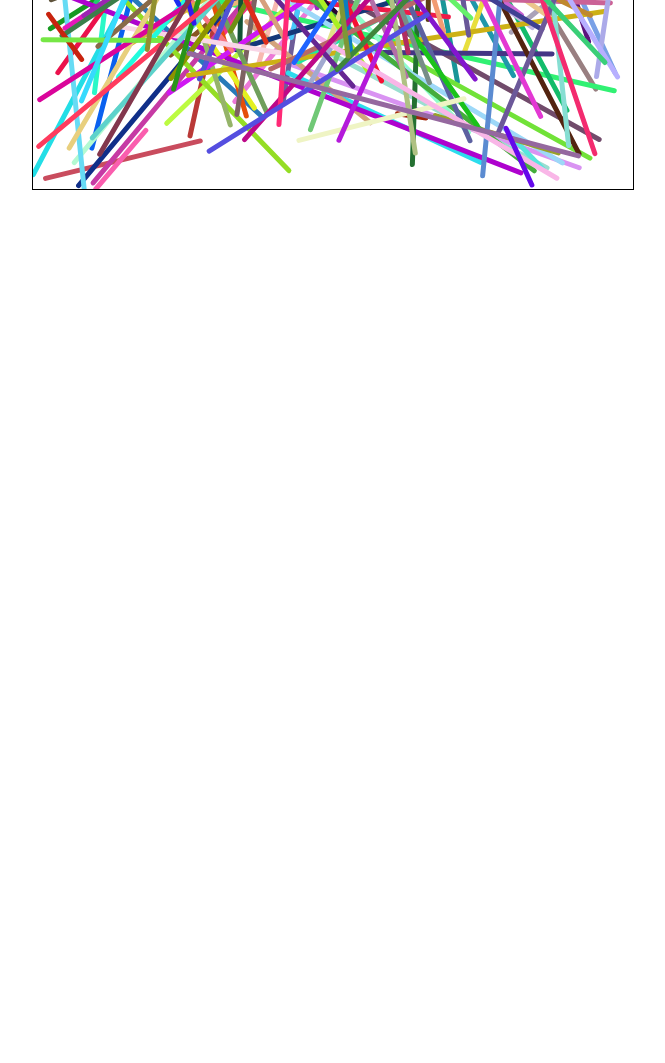
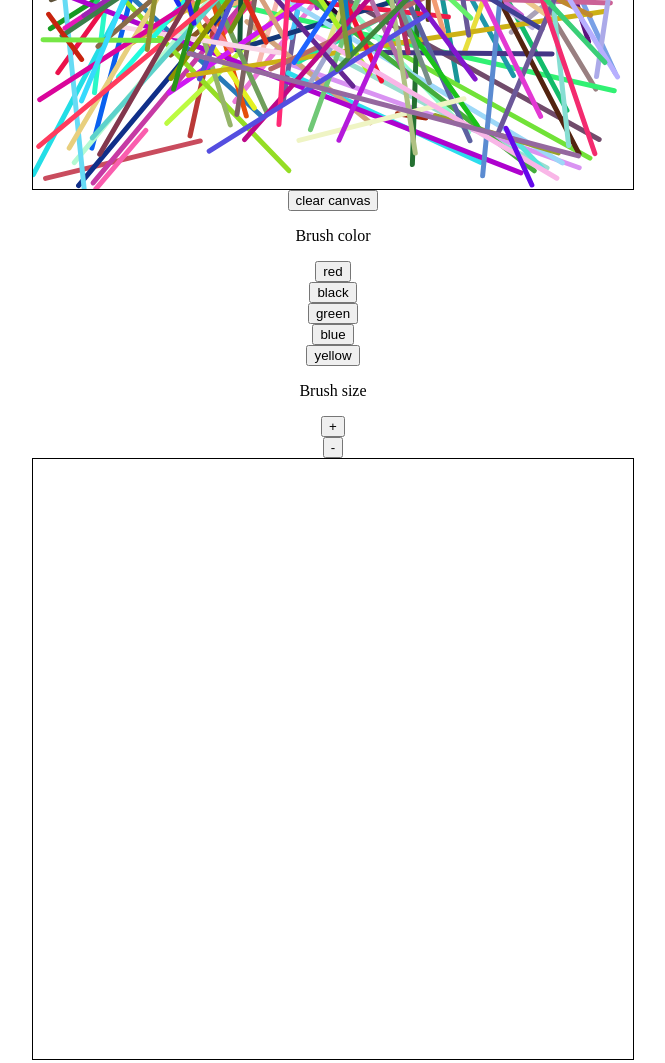
Before and after one commit to KateDavis1998/hack_illinois_PR, a plain HTML site: page index.html in a window 1280 px wide. Shown: the part 500-1563 px from the top of the page, without its empty margins (307-972 px from the left). Before the commit the page ends 800 px from the top, so only its background shows below. Drawn offline with Linux system fonts and the light colour scheme.

Commit message:
paint feature

```diff
--- a/index.html
+++ b/index.html
@@ -1,14 +1,25 @@
 <!DOCTYPE html>
 <html lang = "en">
 <head>
-<title> Kate's Webpage </title>
-<meta charset = "utf-8">
+  <title> Kate's Webpage </title>
+  <meta charset = "utf-8">
 </head>
 <body onload="begin()">
 <div style="display:flex;flex-direction: column;justify-content:center;align-items: center;">
 	<h1>Kate's Webpage</h1>
-	<canvas id="myCanvas" width="600" height="600" style="border:1px solid #000000;">
-	</canvas>
+	<canvas id="myCanvas" width="600" height="600" style="border:1px solid #000000;"></canvas>
+	<input type="button" id="btn1" value="clear canvas" onclick="clrFunction()" />
+	<p>Brush color</p>
+	<input type="button" id="btn2" value="red" onclick="colrRed()" />
+	<input type="button" id="btn3" value="black" onclick="colrBlk()" />
+	<input type="button" id="btn4" value="green" onclick="colrGrn()" />
+	<input type="button" id="btn5" value="blue" onclick="colrBlue()" />
+	<input type="button" id="btn6" value="yellow" onclick="colrYllw()" />
+	<p>Brush size</p>
+	<input type="button" id="btn7" value="+" onclick="brshBig()" />
+	<input type="button" id="btn8" value="-" onclick="brshSmall()" />
+	<canvas id="myCoolerCanvas" width="600" height="600" style="border:1px solid #000000;"></canvas>
+
 </div>
 
 
@@ -44,11 +55,74 @@ function getRandomColor() {
   }
   return color;
 }
+
+//
+
+const canvasTwo = document.querySelector('#myCoolerCanvas');
+var ctxTwo = canvasTwo.getContext("2d");
+canvasTwo.width = 600;
+canvasTwo.height = 600;
+ctxTwo.fillStyle = "white";
+ctxTwo.fillRect(0, 0, 600, 600);
+ctxTwo.lineJoin = 'round';
+ctxTwo.lineCap = 'round';
+var x = 25;
+ctxTwo.lineWidth = x;
+
+function brshBig() {
+  x+=10;
+  ctxTwo.lineWidth = x;
+  }
+
+function brshSmall() {
+  x-=10;
+  ctxTwo.lineWidth = x;
+  }
+
+function colrRed() {
+  ctxTwo.strokeStyle = "red";
+  }
+
+function colrBlk() {
+  ctxTwo.strokeStyle = "black";
+  }
+
+function colrGrn() {
+  ctxTwo.strokeStyle = "green";
+  }
+
+function colrBlue() {
+  ctxTwo.strokeStyle = "blue";
+  }
+
+function colrYllw() {
+  ctxTwo.strokeStyle = "yellow";
+  }
+
+function clrFunction() {
+  ctxTwo.clearRect(0, 0, 600, 600);
+  }
+
+let isDrawing = false;
+
+function paint(e) {
+  if (!isDrawing) return;
+  console.log(e);
+  ctxTwo.beginPath();
+  ctxTwo.moveTo(lastX, lastY);
+  ctxTwo.lineTo(e.offsetX, e.offsetY);
+  ctxTwo.stroke();
+  [lastX, lastY] = [e.offsetX, e.offsetY];
+  //thanks Wes Bos for the paint function reference
+}
+
+canvasTwo.addEventListener('mousedown', (e) => {
+  isDrawing = true;
+  [lastX, lastY] = [e.offsetX, e.offsetY];
+});
+canvasTwo.addEventListener('mousemove', paint);
+canvasTwo.addEventListener('mouseup', () => isDrawing = false);
+
 </script>
 </body>
-
-
-
-
-
 </html>
```
